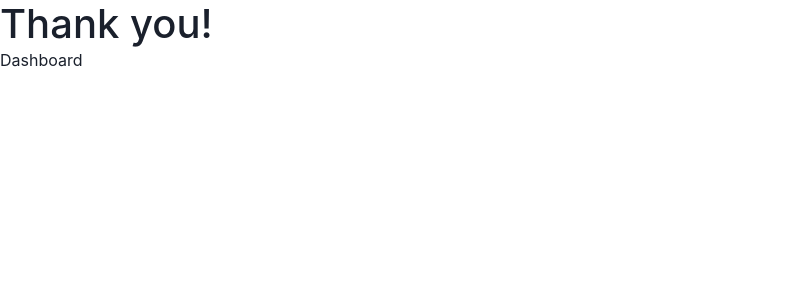
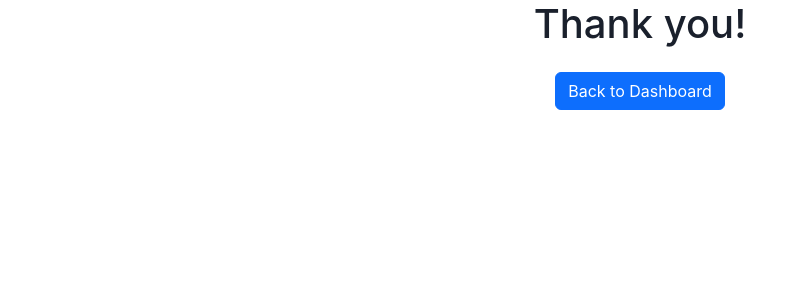
Before and after one commit to DipenRuidas2460/matromoni, a React (Create React App) app in the folder client/: page /completion in a window 1280 px wide. Shown: the top 300 px of the page, without its empty margins (0-805 px from the left). Built offline with nearby package versions, Linux system fonts and the light colour scheme; no server answers; sample sign-in values are in the browser's storage.

Commit message:
23-01-2024

```diff
--- a/client/src/App.js
+++ b/client/src/App.js
@@ -38,7 +38,6 @@ function App() {
   const host = config.BCKHOST;
 
   useEffect(() => {
-    const token = localStorage.getItem("token");
     const cnfig = {
       headers: {
         Authorization: `Bearer ${token}`,
--- a/client/src/components/miscellaneous/Completion.js
+++ b/client/src/components/miscellaneous/Completion.js
@@ -1,7 +1,9 @@
 import { useEffect, useState } from "react";
+import { useNavigate } from "react-router-dom";
 
-function Completion({token,  stripePromise }) {
+function Completion({ token, stripePromise }) {
   const [messageBody, setMessageBody] = useState("");
+  const navigate = useNavigate();
 
   useEffect(() => {
     if (!stripePromise) return;
@@ -33,9 +35,21 @@ function Completion({token,  stripePromise }) {
   }, [stripePromise]);
 
   return (
-    <>
+    <div
+      style={{
+        display: "flex",
+        flexDirection: "column",
+        alignItems: "center",
+        justifyContent: "space-between",
+      }}
+    >
       <h1>Thank you!</h1>
-      <a href="/Dashboard">Dashboard</a>
+      <button
+        className="btn btn-primary mt-4 mb-4"
+        onClick={() => navigate("/Dashboard")}
+      >
+        Back to Dashboard
+      </button>
       <div
         id="messages"
         role="alert"
@@ -43,7 +57,7 @@ function Completion({token,  stripePromise }) {
       >
         {messageBody}
       </div>
-    </>
+    </div>
   );
 }
 
--- a/client/src/components/miscellaneous/Payment.js
+++ b/client/src/components/miscellaneous/Payment.js
@@ -1,4 +1,4 @@
-import { useEffect, useState } from "react";
+import { useCallback, useEffect, useState } from "react";
 import { Elements } from "@stripe/react-stripe-js";
 import CheckoutForm from "./CheckoutForm";
 import axios from "axios";
@@ -6,10 +6,11 @@ import config from "../../config/config";
 
 function Payment({ token, stripePromise }) {
   const [clientSecret, setClientSecret] = useState("");
+  const [elementsOptions, setElementsOptions] = useState(null);
   const host = config.BCKHOST;
+  const planId = localStorage.getItem("planId");
 
-  useEffect(() => {
-    const planId = localStorage.getItem("planId");
+  const createPaymentData = useCallback(async () => {
     const cnfig = {
       headers: {
         Authorization: `Bearer ${token}`,
@@ -21,13 +22,20 @@ function Payment({ token, stripePromise }) {
       .post(`${host}/create-stripe-payment`, { planId: planId }, cnfig)
       .then(({ data }) => {
         if (data.status === true) {
+          console.log(data.clientSecret);
           setClientSecret(data.clientSecret);
+          setElementsOptions({ clientSecret: data.clientSecret });
         }
       })
       .catch((err) => {
-        console.log(err);
+        console.log(err.message);
       });
-  }, [token, host]);
+  }, [host, token, planId]);
+
+  useEffect(() => {
+    createPaymentData();
+    // eslint-disable-next-line
+  }, []);
 
   return (
     <div
@@ -39,8 +47,12 @@ function Payment({ token, stripePromise }) {
       }}
     >
       <h1>Payment</h1>
-      {clientSecret && stripePromise && (
-        <Elements stripe={stripePromise} options={{ clientSecret }}>
+      {elementsOptions && stripePromise && (
+        <Elements
+          stripe={stripePromise}
+          options={elementsOptions}
+          key={clientSecret}
+        >
           <CheckoutForm />
         </Elements>
       )}
--- a/client/src/index.css
+++ b/client/src/index.css
@@ -19,8 +19,8 @@ code {
   justify-content: space-around;
   height: 500px;
   width: 500px;
-  border: #F6F9FC solid 2px;
-  border-radius: var(--radius);
+  border: #cdd5dc solid 1px;
+  border-radius:10px;
   padding: 20px;
   margin: 20px 0;
   box-shadow: 10px 30px 50px -20px rgb(50 50 93 / 45%), 0 30px 60px -30px rgb(0 0 0 / 30%);
```
Also changed, not shown: 2 other files (tests, documents, lock files or other folders).
